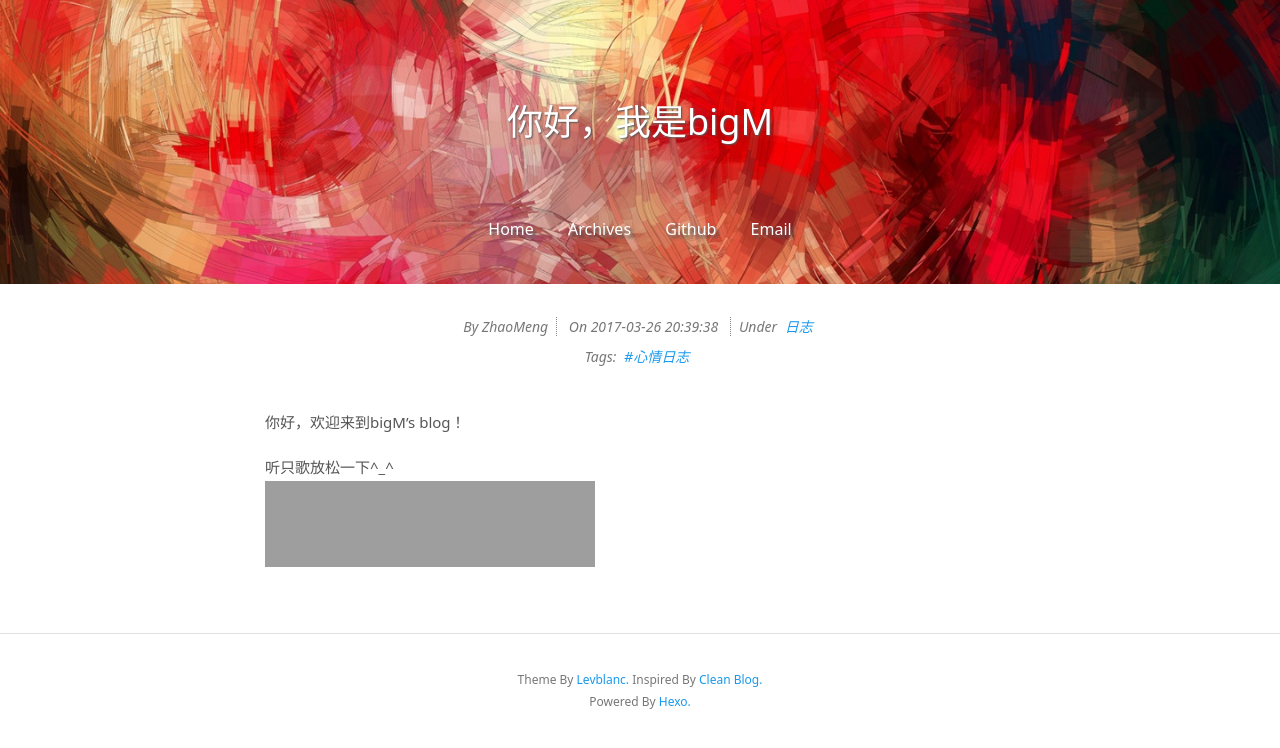
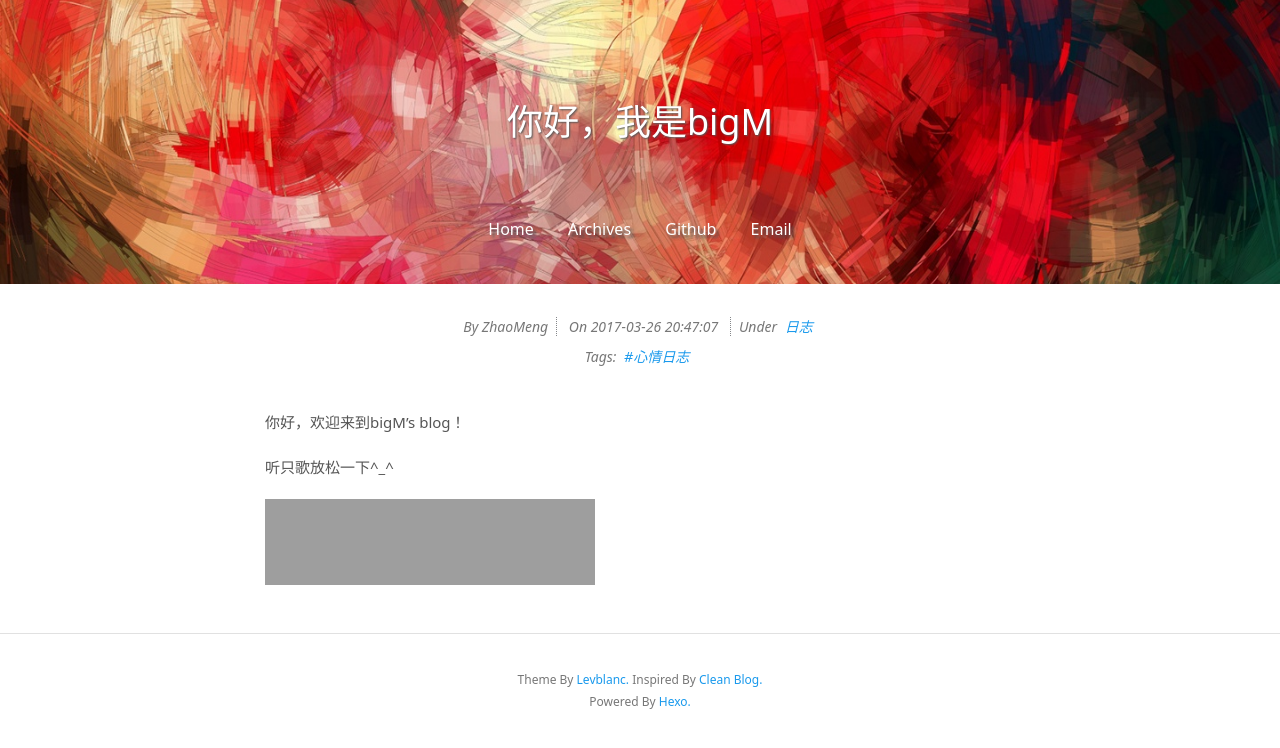
Before and after one commit to Meom12/Meom12, a plain HTML site: page 2017/03/26/你好，我是bigM/index.html in a window 1280 px wide. Drawn offline with Linux system fonts and the light colour scheme; grey boxes are pictures that could not be loaded.

Commit message:
Site updated: 2017-03-26 20:47:07

```diff
--- a/2017/03/26/你好，我是bigM/index.html
+++ b/2017/03/26/你好，我是bigM/index.html
@@ -101,7 +101,7 @@
           <!-- Date -->
           <span class="date-time info">On
             <span class="date">2017-03-26</span>
-            <span class="time">20:39:38</span>
+            <span class="time">20:47:07</span>
           </span>
 
           <!--  Categories  -->
@@ -124,7 +124,8 @@
         <!-- Post Main Content -->
         <div class="post-content">
           <p>你好，欢迎来到bigM’s blog！</p>
-<p>听只歌放松一下^_^<br><iframe src="http://music.163.com/outchain/player?type=2&id=327515&auto=1&height=66" width="330" height="86" frameborder="0" allowfullscreen></iframe></p>
+<p>听只歌放松一下^_^</p>
+<iframe frameborder="no" border="0" marginwidth="0" marginheight="0" width="330" height="86" src="http://music.163.com/outchain/player?type=2&id=327515&auto=1&height=66"></iframe>
 
         </div>
       </div>
```
Also changed, not shown: 2017/03/26/hello-world/index.html (+1 -1 lines), 2017/03/26/你好HEXO/index.html (+1 -1 lines).
